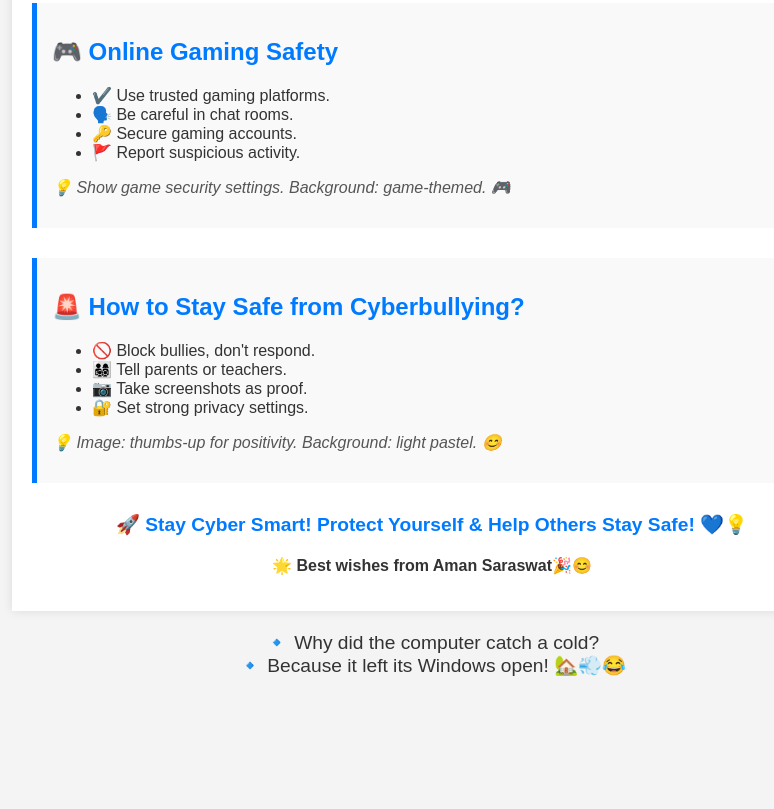
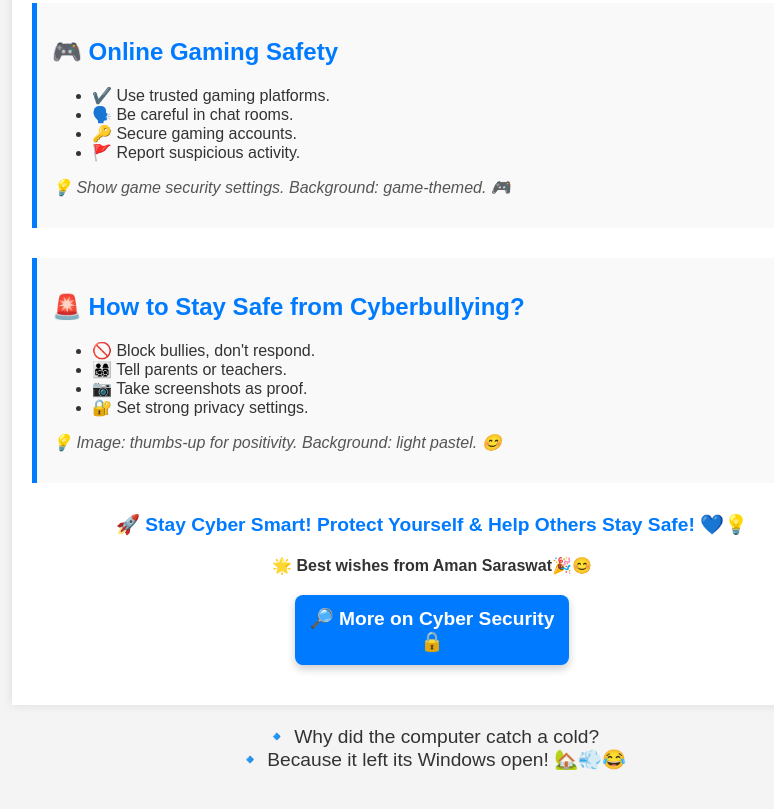
Before and after one commit to Amans2423/CYBER, a plain HTML site: page index.html in a window 1280 px wide. Shown: the part 1512-2321 px from the top of the page, without its empty margins (208-982 px from the left). Before the commit the page ends 2229 px from the top, so only its background shows below. Drawn offline with Linux system fonts and the light colour scheme.

Commit message:
Update index.html

```diff
--- a/index.html
+++ b/index.html
@@ -127,6 +127,24 @@
 
         <div class="message">🚀 Stay Cyber Smart! Protect Yourself & Help Others Stay Safe! 💙💡</div>
         <p style="text-align: center; font-weight: bold;">🌟 Best wishes from Aman Saraswat🎉😊</p>
+<a href="more.html" style="
+    display: block;
+    width: 250px;
+    margin: 20px auto;
+    padding: 12px;
+    text-align: center;
+    background-color: #007BFF;
+    color: white;
+    text-decoration: none;
+    border-radius: 8px;
+    font-weight: bold;
+    font-size: 1.2em;
+    font-family: Arial, sans-serif;
+    box-shadow: 0 4px 8px rgba(0, 0, 0, 0.2);
+">
+    🔎 More on Cyber Security 🔒
+</a>
+
     </div>
 
 
```
